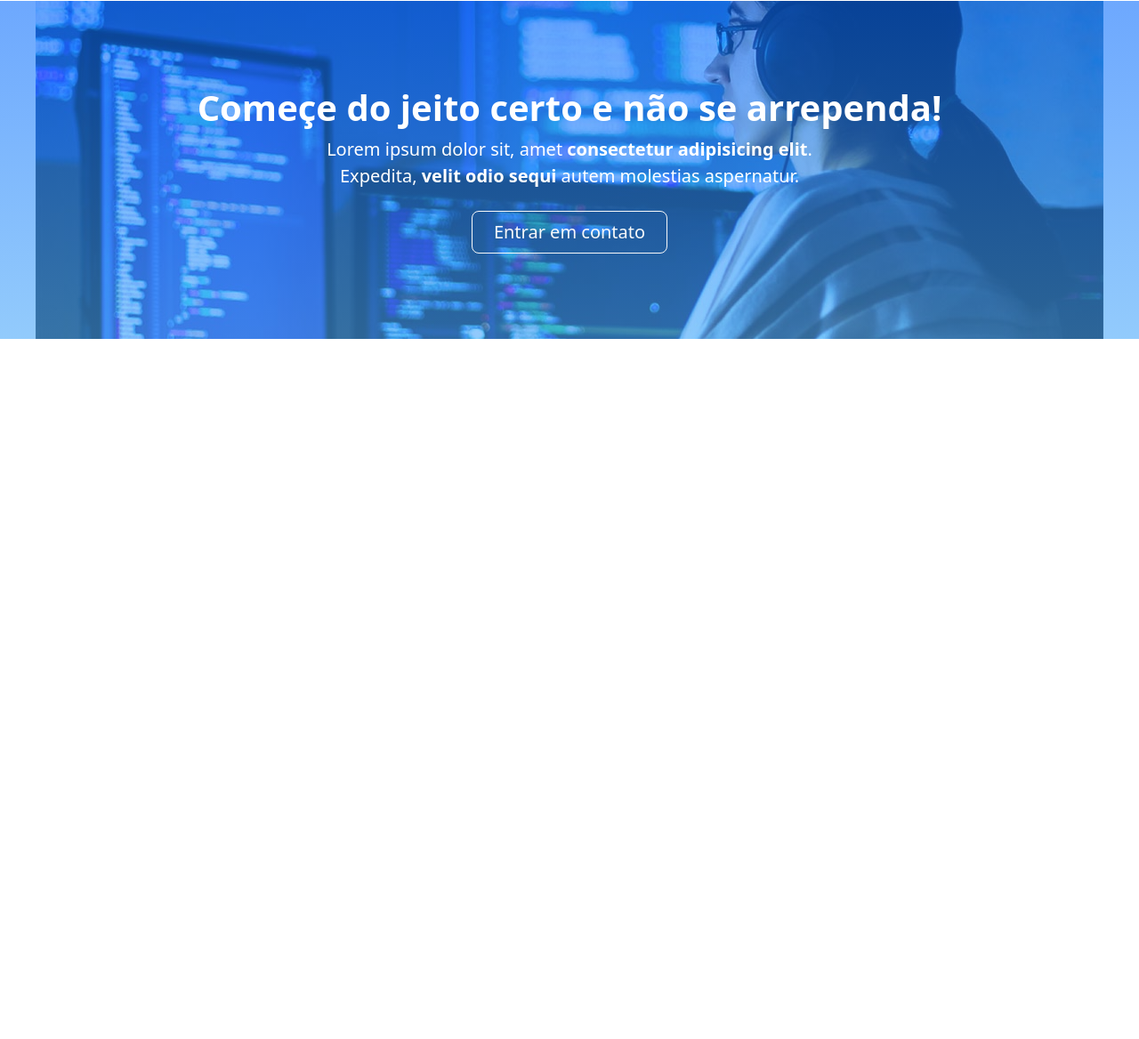
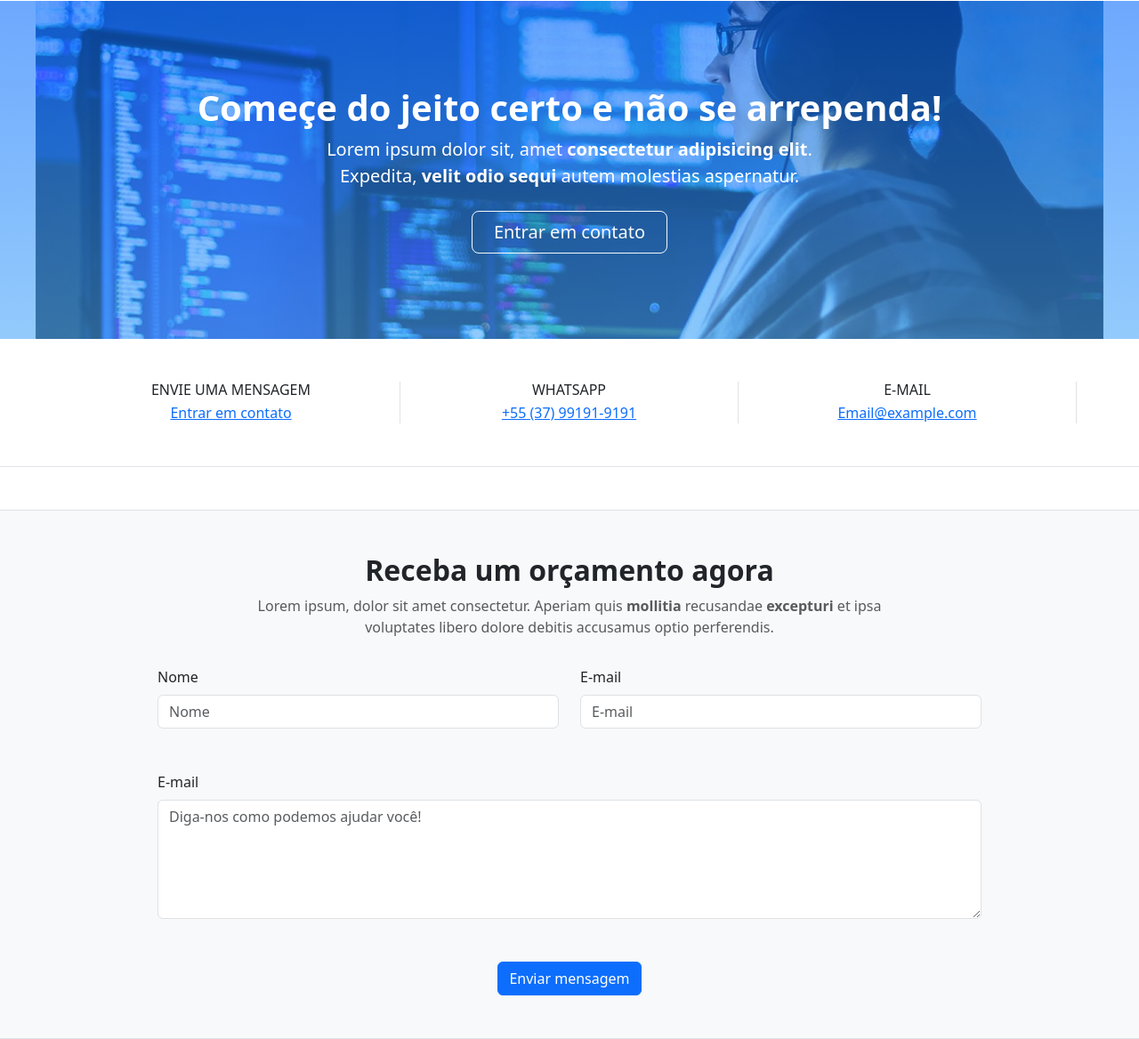
Before and after one commit to Alexandre-CES/Desenvolve-Bootstrap, a plain HTML site: page projeto/index.html in a window 1280 px wide. Shown: the part 5201-6369 px from the top of the page at 89% size. Before the commit the page ends 5582 px from the top, so only its background shows below. Drawn offline with nearby package versions, Linux system fonts and the light colour scheme.

Commit message:
Section contato and Section form

```diff
--- a/projeto/index.html
+++ b/projeto/index.html
@@ -637,6 +637,126 @@
             </div>
         </section>
 
+        <!-- Section contato -->
+        <section class="py-5 py-md-5 border-bottom border-gray-300">
+            <div class="container">
+                <div class="row">
+                    <div class="col-12 col-md-4 text-center border-end border-gray-300">
+                        <!-- Heading -->
+                        <h6 class="text-uppercase text-gray-700 mb-1">
+                            Envie uma mensagem
+                        </h6>
+
+                        <!-- Link -->
+                        <div class="mb-5 mb-md-0">
+                            <a href="#" class="b5 text-primary">
+                                Entrar em contato
+                            </a>
+                        </div>
+                    </div>
+                    <div class="col-12 col-md-4 text-center border-end border-gray-300">
+                        <!-- Heading -->
+                        <h6 class="text-uppercase text-gray-700 mb-1">
+                            Whatsapp
+                        </h6>
+
+                        <!-- Link -->
+                        <div class="mb-5 mb-md-0">
+                            <a href="#" class="b5 text-primary">
+                                +55 (37) 99191-9191
+                            </a>
+                        </div>
+                    </div>
+                    <div class="col-12 col-md-4 text-center border-end border-gray-300">
+                        <!-- Heading -->
+                        <h6 class="text-uppercase text-gray-700 mb-1">
+                            E-mail
+                        </h6>
+
+                        <!-- Link -->
+                        <div class="mb-5 mb-md-0">
+                            <a href="#" class="b5 text-primary">
+                                Email@example.com
+                            </a>
+                        </div>
+                    </div>
+                </div>
+            </div>
+        </section>
+
+        <!-- Section Form -->
+        <section class="mt-5 py-5 border-top border-bottom border-gray-300 bg-light">
+            <div class="container">
+                <div class="row justify-content-center mb-3">
+                    <div class="col-12 col-md-10 col-lg-8 text-center">
+
+                        <!-- Heading -->
+                        <h2 class="fw-bold">
+                            Receba um orçamento agora
+                        </h2>
+
+                        <!-- Text -->
+                        <p class="fs-lg text-body-secondary mb-7 mb-md-9">
+                            Lorem ipsum, dolor sit amet consectetur. Aperiam quis <strong>mollitia</strong> recusandae <strong>excepturi</strong> et ipsa voluptates libero dolore debitis accusamus optio perferendis.
+                        </p>
+                    </div>
+                </div>
+
+                <div class="row justify-content-center">
+                    <div class="col-12 col-md-12 col-lg-10">
+
+                        <!-- Form -->
+                        <form action="">
+                            <div class="row">
+                                <div class="col-12 col-md-6">
+                                    <div class="form-group mb-5">
+
+                                        <!-- Label -->
+                                        <label for="contactName" class="form-label">
+                                            Nome
+                                        </label>
+
+                                        <!-- Input -->
+                                        <input type="text" id="contactName" class="form-control" placeholder="Nome">
+                                    </div>
+                                </div>
+                                <div class="col-12 col-md-6">
+                                    <div class="form-group mb-5">
+
+                                        <!-- Label -->
+                                        <label for="contactEmail" class="form-label">
+                                            E-mail
+                                        </label>
+
+                                        <!-- Input -->
+                                        <input type="text" id="contactEmail" class="form-control" placeholder="E-mail">
+                                    </div>
+                                </div>
+                            </div>
+                            <div class="row">
+                                <div class="col-12">
+                                    <div class="form-group mb-5">
+                                        <!-- Label -->
+                                        <label for="contactMessage" class="form-label">
+                                            E-mail
+                                        </label>
+
+                                        <!-- Input -->
+                                        <textarea id="contactMessage" class="form-control" rows="5" placeholder="Diga-nos como podemos ajudar você!"></textarea>
+                                    </div>
+                                </div>
+                            </div>
+                            <div class="row justify-content-center">
+                                <div class="col-auto">
+                                    <button type="submit" class="btn btn-primary">Enviar mensagem</button>
+                                </div>
+                            </div>
+                        </form>
+                    </div>
+                </div>
+            </div>
+        </section>
+
     </main>
     <footer>
 
```
